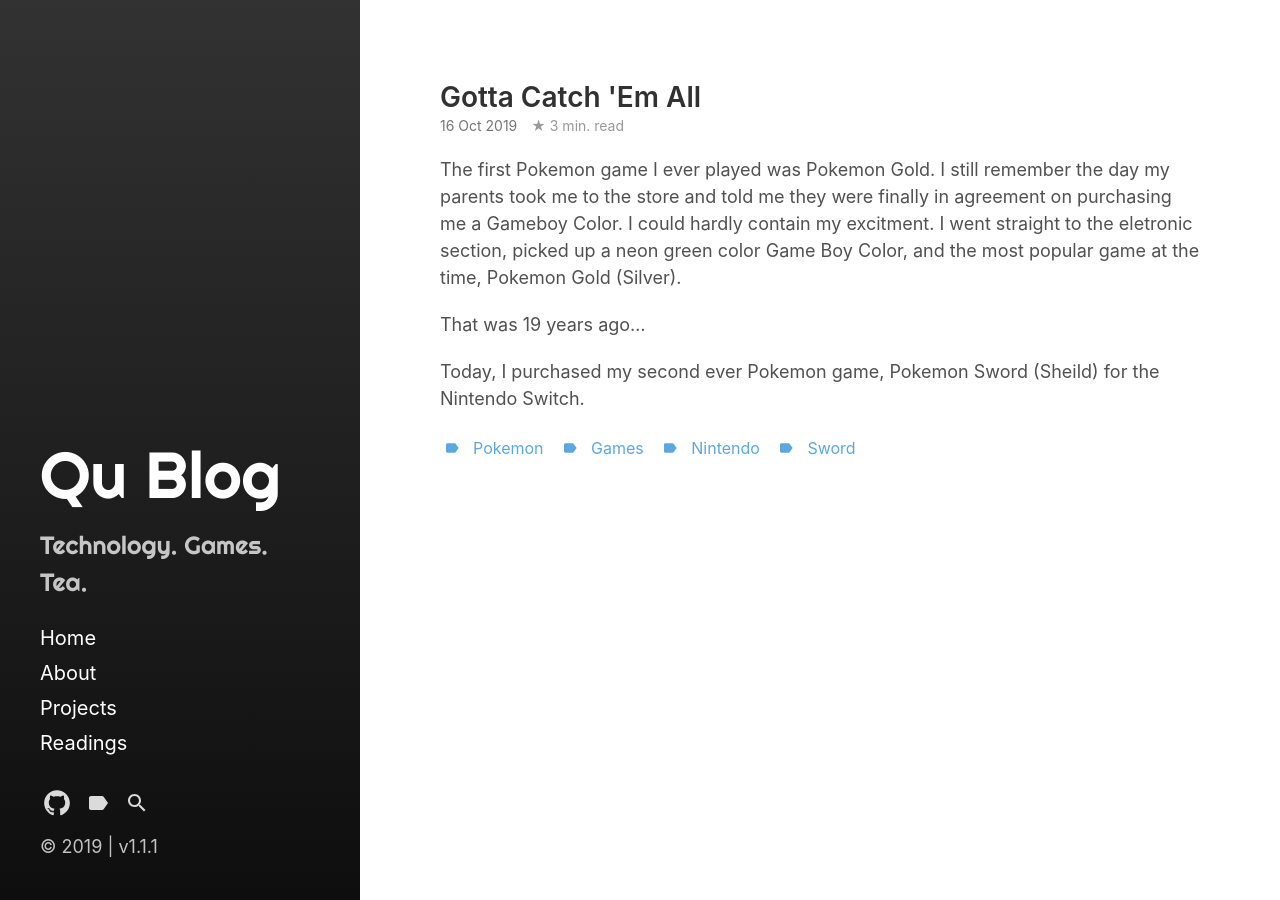
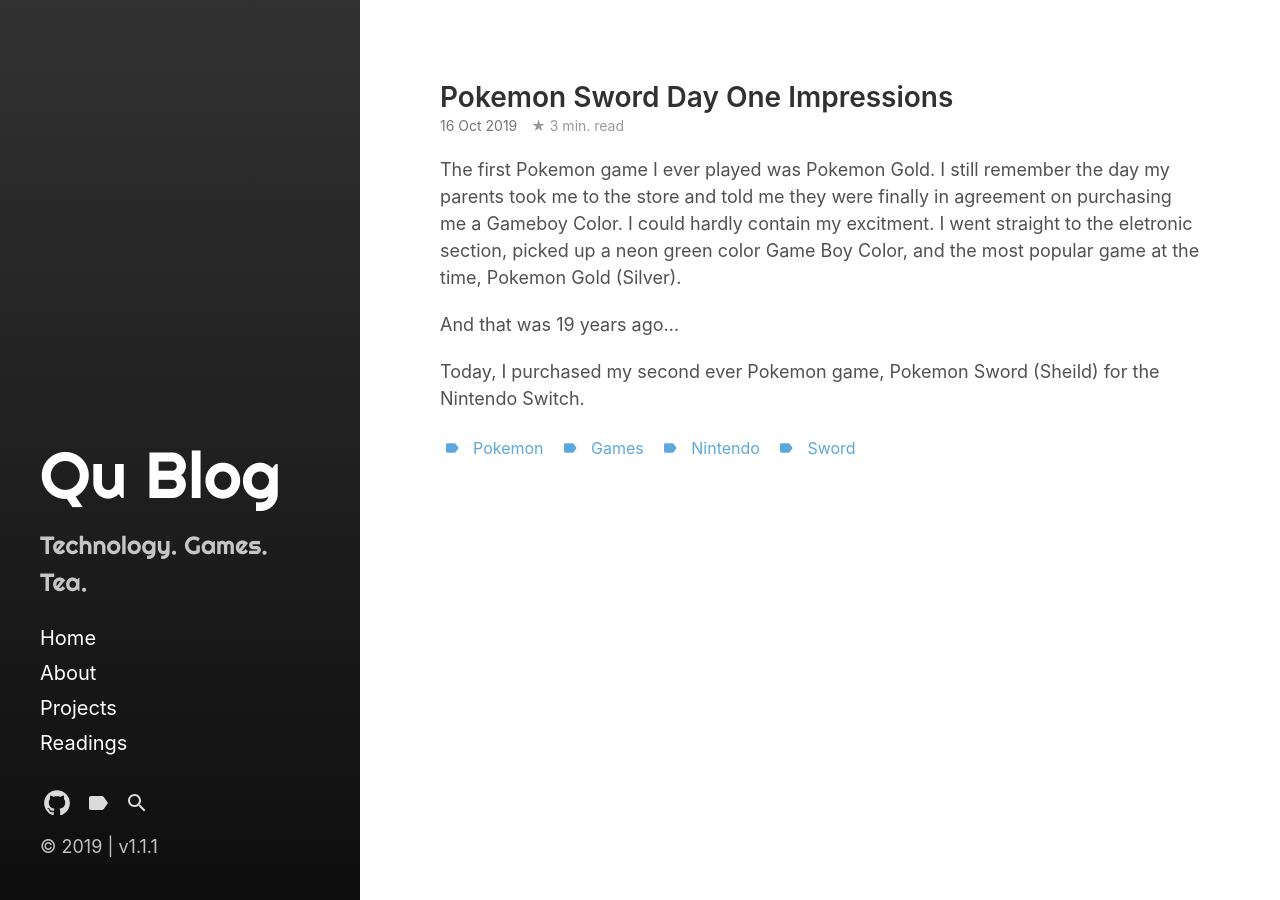
Before and after one commit to yiqu/yiqu.github.io, a Jekyll site: the page built from _posts/2019-10-16-pokemon-sword-first-day.md, in a window 1280 px wide. Built offline with Jekyll 4.4.1, drawn with Linux system fonts in a browser that asks for light colours; some web fonts are replaced; some of the changed lines change nothing that is shown.

Commit message:
Update 2019-10-16-pokemon-sword-first-day.md

```diff
--- a/_posts/2019-10-16-pokemon-sword-first-day.md
+++ b/_posts/2019-10-16-pokemon-sword-first-day.md
@@ -1,6 +1,6 @@
 ---
 layout: post
-title: Gotta Catch 'Em All
+title: Pokemon Sword Day One Impressions
 readTime: 3
 tags:
   - pokemon
@@ -13,6 +13,35 @@
 they were finally in agreement on purchasing me a Gameboy Color. I could hardly contain my excitment. I went straight to
 the eletronic section, picked up a neon green color Game Boy Color, and the most popular game at the time, Pokemon Gold (Silver).
 
-That was 19 years ago...
+And that was 19 years ago...
+<!--more-->
 
 Today, I purchased my second ever Pokemon game, Pokemon Sword (Sheild) for the Nintendo Switch.
+
+
+
+
+
+
+
+
+
+
+
+
+[box]: https://raw.githubusercontent.com/yiqu/yiqu.github.io/master/assets/images/box.jpg "Container Row Column"
+[fight1]: https://raw.githubusercontent.com/yiqu/yiqu.github.io/master/assets/images/fight1.jpg "Container Row Column"
+[fire1]: https://raw.githubusercontent.com/yiqu/yiqu.github.io/master/assets/images/fire1.png"Container Row Column"
+[water1]: https://raw.githubusercontent.com/yiqu/yiqu.github.io/master/assets/images/water1.png"Container Row Column"
+[grass1]: https://raw.githubusercontent.com/yiqu/yiqu.github.io/master/assets/images/grass1.png"Container Row Column"
+[gigaball1]: https://raw.githubusercontent.com/yiqu/yiqu.github.io/master/assets/images/giga-ball.jpg"Container Row Column"
+[gigaball2]: https://raw.githubusercontent.com/yiqu/yiqu.github.io/master/assets/images/giga-ball2.jpg"Container Row Column"
+[giga-catch]: https://raw.githubusercontent.com/yiqu/yiqu.github.io/master/assets/images/giga-catch.jpg"Container Row Column"
+[giga-caught]: https://raw.githubusercontent.com/yiqu/yiqu.github.io/master/assets/images/giga-caught.jpg""
+[levelup]: https://raw.githubusercontent.com/yiqu/yiqu.github.io/master/assets/images/levelup.jpg"Container"
+[pokecenter]: https://raw.githubusercontent.com/yiqu/yiqu.github.io/master/assets/images/pokecenter.jpg"Containe"
+[pokemap]: https://raw.githubusercontent.com/yiqu/yiqu.github.io/master/assets/images/pokemap.jpg"Container Row Column"
+[town1]: https://raw.githubusercontent.com/yiqu/yiqu.github.io/master/assets/images/town1.jpg"Container Row Column"
+[wild1]: https://raw.githubusercontent.com/yiqu/yiqu.github.io/master/assets/images/wild-1.jpg"Container Row Column"
+[wild2]: https://raw.githubusercontent.com/yiqu/yiqu.github.io/master/assets/images/wild2.jpg"Container"
+[wild3]: https://raw.githubusercontent.com/yiqu/yiqu.github.io/master/assets/images/wild3.jpg"Container"
```
